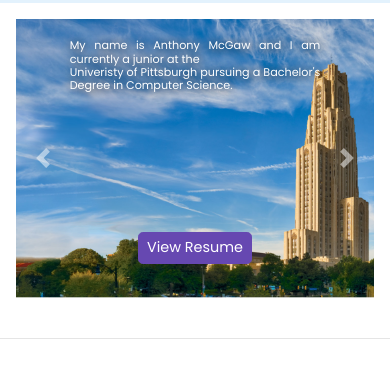
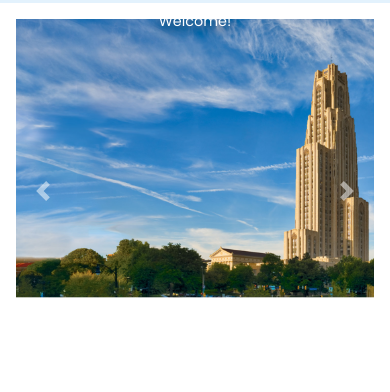
Before and after one commit to amcgaw07/personal_website, a plain HTML site: page index.html in a window 390 px wide. Shown: the part 63-455 px from the top of the page. Drawn offline with nearby package versions, Linux system fonts and the light colour scheme.

Commit message:
finalized format before internship fair

```diff
--- a/index.html
+++ b/index.html
@@ -27,10 +27,10 @@
 				<a class="nav-link" href="#">Home</a>
 			</li>
 			<li class="nav-item">
-				<a class="nav-link" href="#projects">Projects</a>
+				<a class="nav-link" href="#about">About Me</a>
 			</li>
 			<li class="nav-item">
-				<a class="nav-link" href="#about">About Me</a>
+				<a class="nav-link" href="#projects">Projects</a>
 			</li>
 			<li class="nav-item">
 				<a class="nav-link" href="#contact">Contact</a>
@@ -39,7 +39,6 @@
 	</div>
 </div>
 </nav>
-
 <!--- Image Slider -->
 <div class="container ">
 <div class="row">
@@ -55,9 +54,7 @@
 			<div class="carousel-item active">
 				<img src="img/cathy.png">
 				<div class="carousel-caption">
-					<h2 class="display-2">Welcome!</h2>
-					<h3><p class="text-justify">My name is Anthony McGaw and I am currently a junior at the <br> Univeristy of Pittsburgh pursuing a Bachelor's Degree in Computer Science.</p></h3>
-					<button type="button" class="btn btn-primary btn-lg"><a href="img/resume.pdf">View Resume</a></button>
+					<h2 class="display-4">Welcome!</h2>
 				</div>
 			</div>
 			<div class="carousel-item">
@@ -65,7 +62,7 @@
 			</div>
 			<div class="carousel-item">
 				<img src="img/tort.jpg">
-				<div class="carousel-caption">
+				<div class="carousel-caption-1">
 					<h5 class="display-5"> My Tortoise, Tortellini </h5>
 				</div>
 			</div>
@@ -84,7 +81,29 @@
 </div>
 </div>
 <hr class="my-4">
-<!--- Meet the team -->
+<!--- About Me Section -->
+<div id="about" class="container-fluid padding">
+<div class="row padding">
+	<div class="col-lg-6">
+		<h2>About Me</h3>
+		<p>My name is Anthony McGaw and I am currently a junior at the Univeristy of Pittsburgh pursuing a Bachelor's Degree in Computer Science.
+						I originally entered Pitt with the intention of becoming a chemical engineer. After a dying love for chemistry was matched with a growing
+				interest in coding, I switched my major over to computer science and have been here since! </p>
+		<p>I am interested in many different branches within CS, but currently I am taking a web development class and am focused on learning different tools for the creation of web applications.
+			This includes Python, HTML, CSS, JavaScript, Flask, JSON and AJAX </p>
+
+		<button type="button" class="btn btn-primary btn-lg"><a href="img/resume.pdf">View Resume</a></button>
+		<br>
+	</div>
+	<div class="col-lg-6">
+		<img src="img/bootstrap2.png" class="img-fluid">
+		<p> I enjoy fishing in my free time! </p>
+
+	</div>
+</div>
+<hr class="my-4">
+</div>
+<!--- Projects -->
 <div class="container-fluid padding">
 <div class="row welcome text-center">
 	<div class="col-12">
@@ -132,23 +151,6 @@
 	</div>
 
 </div>
-</div>
-
-<!--- Two Column Section -->
-<div id="about" class="container-fluid padding">
-<div class="row padding">
-	<div class="col-lg-6">
-		<h2>About Me</h3>
-		<p>paragraph 1</p>
-		<p>paragraph 2</p>
-		<br>
-	</div>
-	<div class="col-lg-6">
-		<img src="img/bootstrap2.png" class="img-fluid">
-
-	</div>
-</div>
-<hr class="my-4">
 </div>
 <!--- Connect -->
 <div id="contact" class="container-fluid padding">
--- a/style.css
+++ b/style.css
@@ -26,23 +26,14 @@ html, body {
 	margin: auto;
 
 }
-.carousel-caption h2 {
-	font-size: 400%;
+.carousel-caption{
+	font-size: 150%;
 	text-transform: capitalize;
 	text-shadow: 1px 1px 15px #000;
-	position: relative;
-	top: -20rem;
-	left: -7rem;
+	position: absolute;
+	top: 50%;
+	transform: translateY(-50%);
 
-}
-.carousel-caption h3 {
-	font-size: 90%;
-	font-weight: 500;
-	text-shadow: 1px 1px 10px #000;
-	padding-bottom: 1rem;
-	position: relative;
-	top: -19rem;
-	left: 0rem;
 }
 .btn-primary {
 	background-color: #6648b1;
@@ -193,37 +184,29 @@ hr.light-100 {
 	}
 	.carousel-caption {
 		position: absolute;
-		top: 24rem;
+		top: 15rem;
 
 	}
-	.carousel-caption .btn {
-		font-size: 95%;
-		padding: 8px 14px;
-		position: relative;
-		top: -8rem;
+	.carousel-caption h2 {
+		font-size: 70%
+	}
 
-	}
   }
 @media (max-width: 768px) {
 	.carousel-caption {
-		position: absolute;
-		top: 100%;
+		position: relative;
+		top: -17rem;
+		left: -0rem;
 
 	}
 	.carousel-caption h2 {
-		font-size: 100%
+		font-size: 60%
 	}
 	.carousel-caption h3 {
 		font-size: 70%;
 		font-weight: 400;
 		padding-bottom: .2rem;
 	}
-	.carousel-caption .btn {
-		font-size: 95%;
-		padding: 8px 14px;
-		position: relative;
-		top: -12rem;
-
 	}
 	.display-4 {
 		font-size: 300%;
@@ -236,18 +219,15 @@ hr.light-100 {
 }
 @media (max-width: 576px) {
   .carousel-caption {
-		position: absolute;
-
+		position: relative;
+		top: -15rem;
+		left: -0rem;
 	}
 	.carousel-caption h2 {
-		font-size: 90%
+		font-size: 50%
 	}
 	.carousel-caption h3 {
 		font-size: 70%;
-	}
-	.carousel-caption .btn {
-		font-size: 90%;
-		padding: 4px 8px;
 	}
 	.carousel-indicators {
 		display:none;
```
Also changed, not shown: img/bootstrap2.png, 2 other files.
